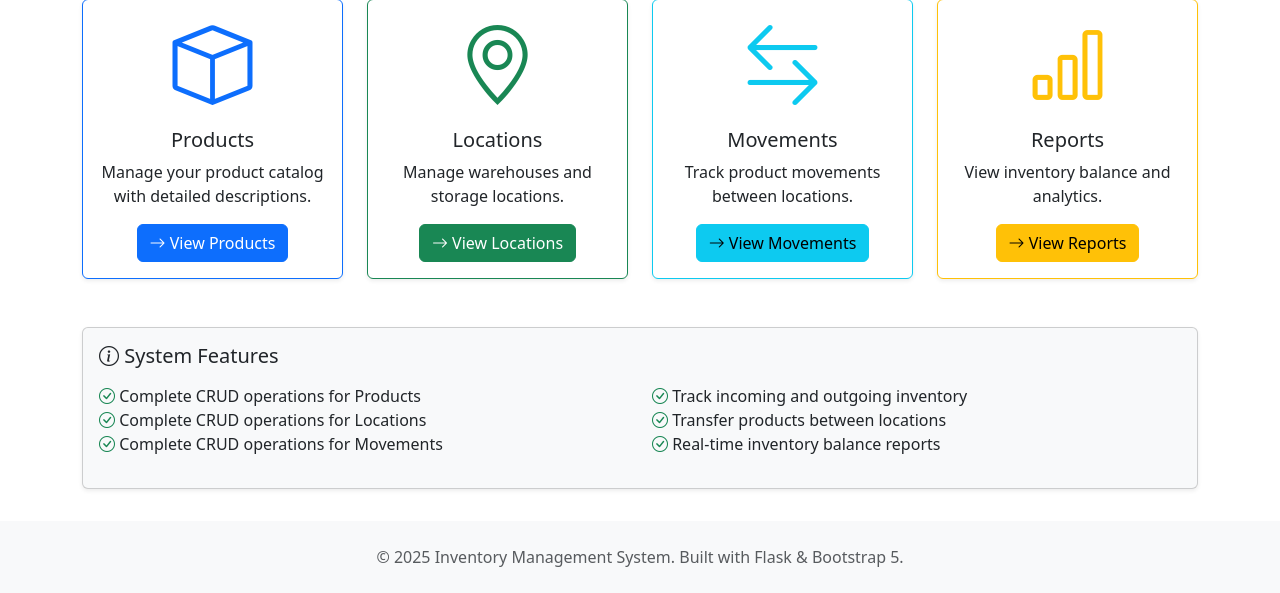
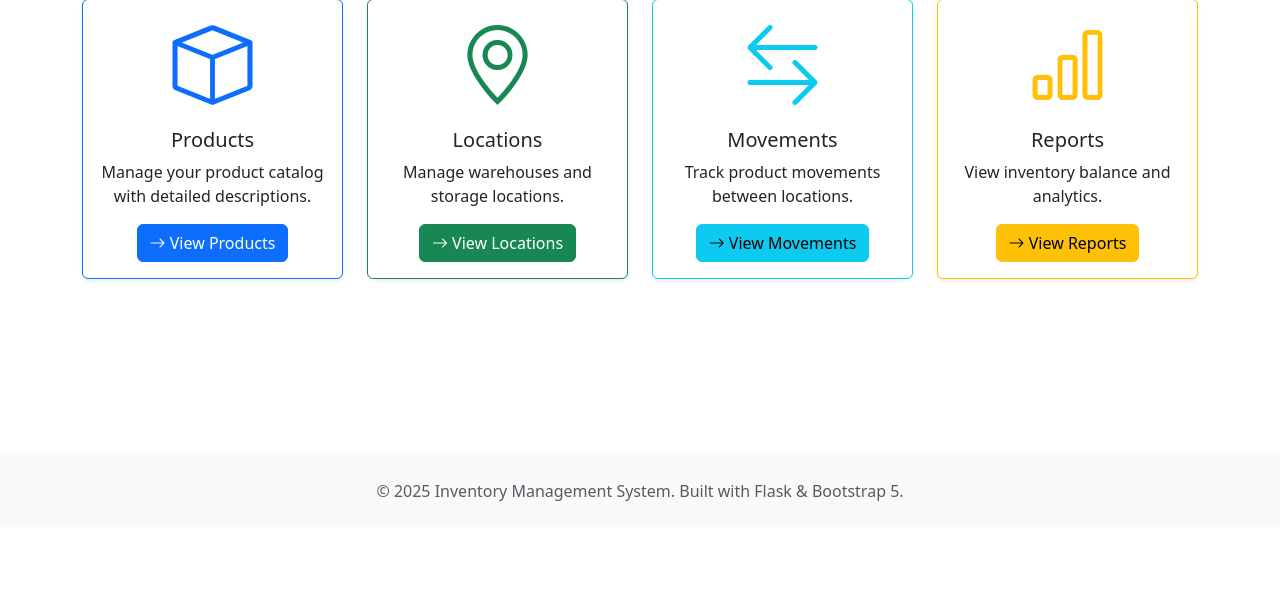
Before and after one commit to Sriman-Kabilan/Flask-App, a Flask app: page / in a window 1280 px wide. Shown: the part 273-866 px from the top of the page. After the commit the page ends 774 px from the top, so only its background shows below. Run offline with Flask 3, Linux system fonts and the light colour scheme; some libraries are stand-ins or nearby versions.

Commit message:
Update index.html

```diff
--- a/templates/index.html
+++ b/templates/index.html
@@ -71,30 +71,5 @@
     </div>
 </div>
 
-<div class="row mt-5">
-    <div class="col-12">
-        <div class="card bg-light">
-            <div class="card-body">
-                <h5 class="card-title"><i class="bi bi-info-circle"></i> System Features</h5>
-                <div class="row mt-3">
-                    <div class="col-md-6">
-                        <ul class="list-unstyled">
-                            <li><i class="bi bi-check-circle text-success"></i> Complete CRUD operations for Products</li>
-                            <li><i class="bi bi-check-circle text-success"></i> Complete CRUD operations for Locations</li>
-                            <li><i class="bi bi-check-circle text-success"></i> Complete CRUD operations for Movements</li>
-                        </ul>
-                    </div>
-                    <div class="col-md-6">
-                        <ul class="list-unstyled">
-                            <li><i class="bi bi-check-circle text-success"></i> Track incoming and outgoing inventory</li>
-                            <li><i class="bi bi-check-circle text-success"></i> Transfer products between locations</li>
-                            <li><i class="bi bi-check-circle text-success"></i> Real-time inventory balance reports</li>
-                        </ul>
-                    </div>
-                </div>
-            </div>
-        </div>
-    </div>
-</div>
 {% endblock %}
 <script src="https://sites.super.myninja.ai/_assets/ninja-daytona-script.js"></script>
```
